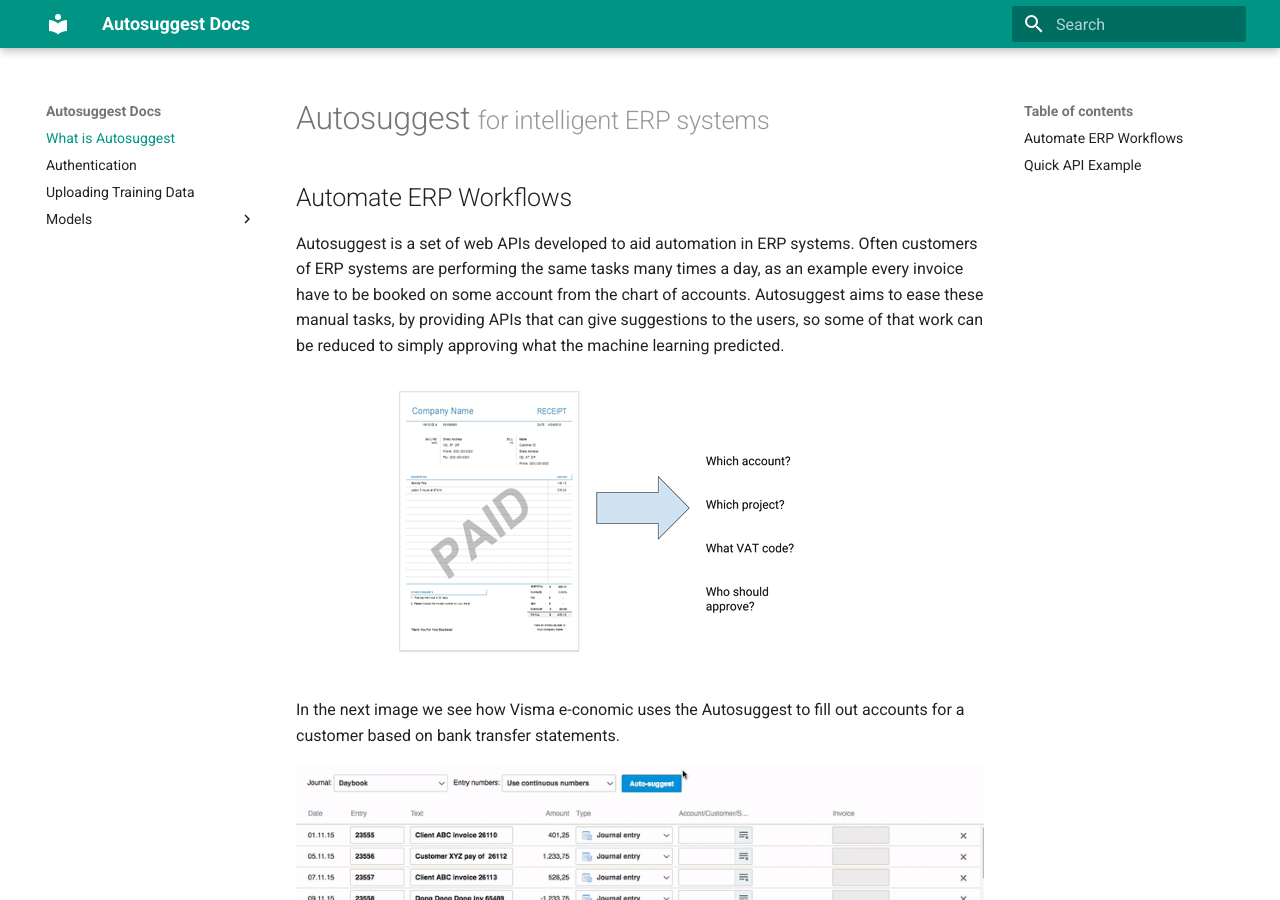
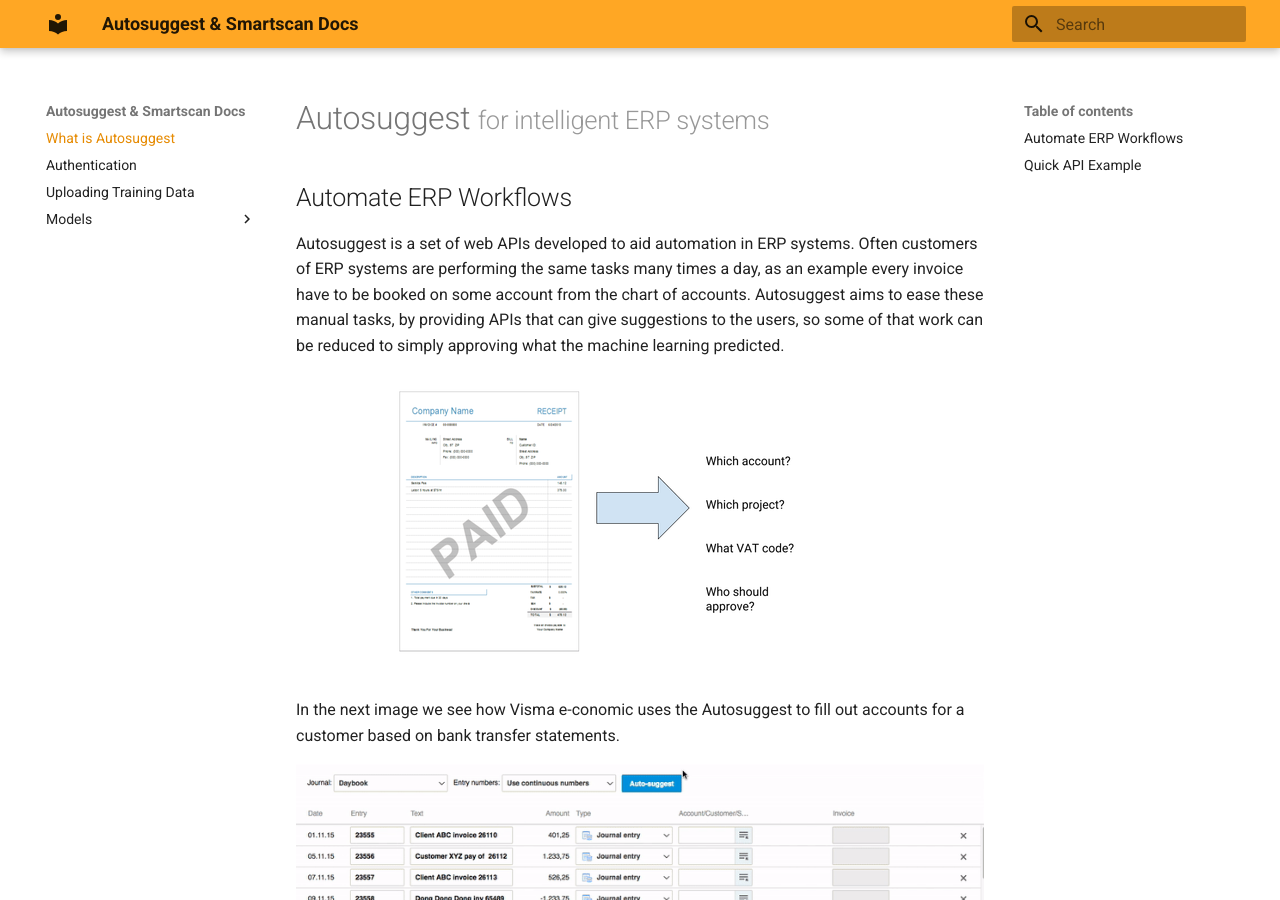
Before and after one commit to e-conomic/vml-docs, an MkDocs documentation site: the page built from docs/index.md, in a window 1280 px wide and 900 px high. Built offline with MkDocs 1.6.1 and Material for MkDocs 9.7.7, drawn with Linux system fonts in a browser that asks for light colours.

Commit message:
New colors

```diff
--- a/mkdocs.yml
+++ b/mkdocs.yml
@@ -1,4 +1,4 @@
-site_name: Autosuggest Docs
+site_name: Autosuggest & Smartscan Docs
 nav:
     - What is Autosuggest: index.md
     - Authentication: authentication.md
@@ -12,8 +12,8 @@ theme:
   name: 'material'
   custom_dir: 'theme'
   palette:
-    primary: 'teal'
-    accent: 'teal'
+    primary: 'orange'
+    accent: 'orange'
 
 markdown_extensions:
   - codehilite
```
